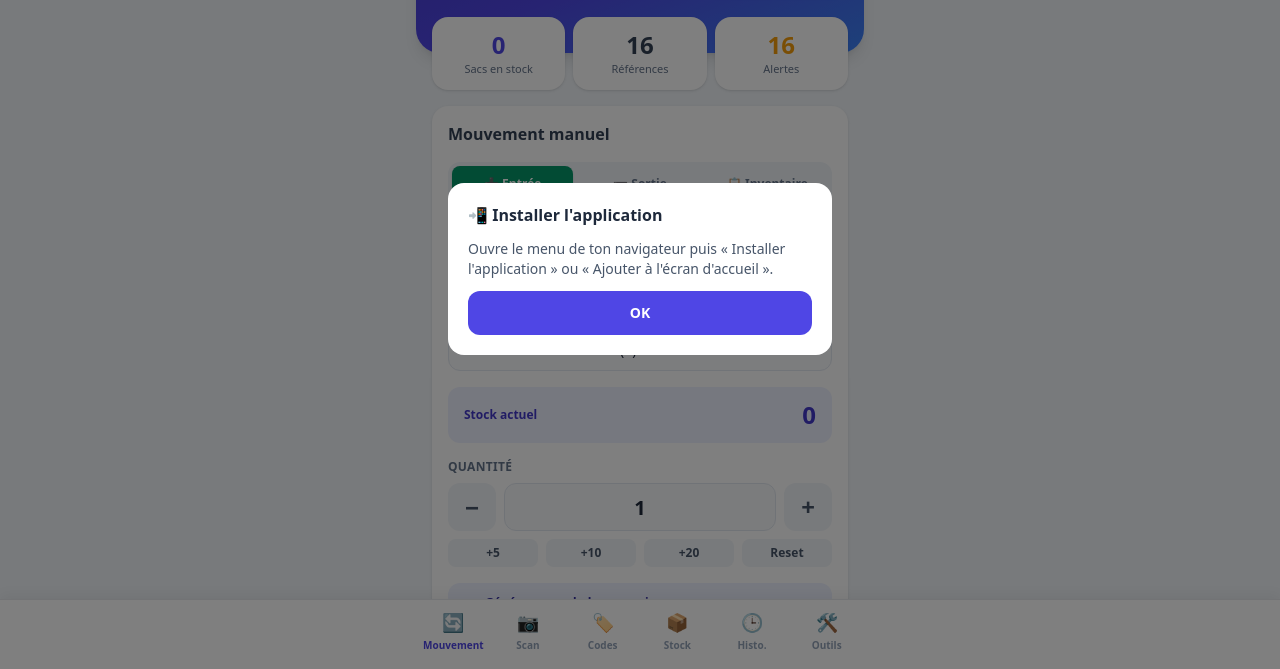
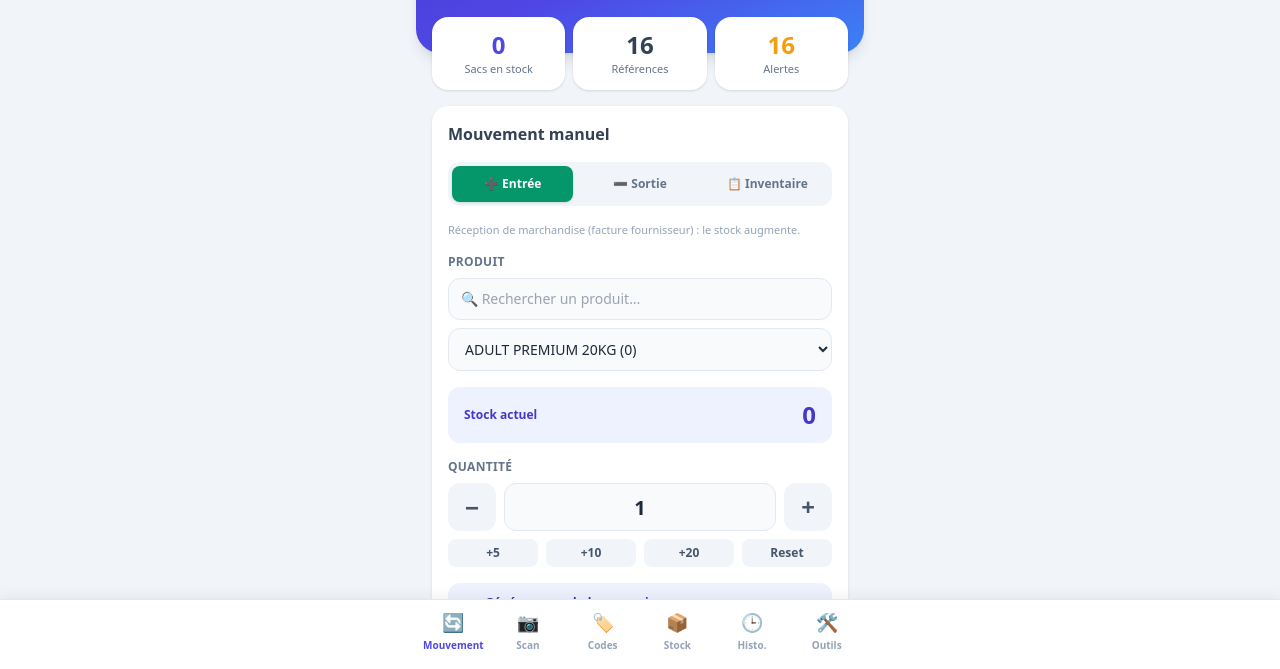
Before and after one commit to ckaeljessie-ship-it/stockcroque, a plain HTML site: page index.html in a window 1280 px wide. Both pictures are taken after a click on the button "📲 Télécharger l'app". Shown: the part 131-800 px from the top of the page. Drawn offline with nearby package versions, Linux system fonts and the light colour scheme.

Commit message:
Remove browser installation instructions and update toast
Removed installation instructions for various browsers and added a toast message for unsupported browsers.

```diff
--- a/index.html
+++ b/index.html
@@ -1498,19 +1498,7 @@
         window.addEventListener('appinstalled', () => { promptInstall = null; $('btn-install').classList.add('hidden'); toast("Application installée ✔"); });
         async function installerApp() {
             if (promptInstall) { promptInstall.prompt(); await promptInstall.userChoice; promptInstall = null; return; }
-            const ua = navigator.userAgent;
-            const ios = /iPhone|iPad|iPod/.test(ua) || (navigator.platform === 'MacIntel' && navigator.maxTouchPoints > 1);
-            const android = /Android/.test(ua);
-            const firefox = /Firefox|FxiOS/.test(ua);
-            let t = "Ouvre le menu de ton navigateur puis « Installer l'application » ou « Ajouter à l'écran d'accueil ».";
-            if (location.protocol === 'file:') t = "L'installation ne marche que depuis le site en ligne (https), pas depuis un fichier ouvert sur le téléphone.";
-            else if (ios) t = "Appuie sur le bouton Partager (carré avec une flèche), puis « Sur l'écran d'accueil ». Sur iPhone, ça marche dans Safari (et aussi dans Chrome/Firefox récents).";
-            else if (firefox && android) t = "Dans Firefox : menu ⋮ (en haut ou en bas à droite), puis « Installer ». Si tu ne le vois pas, choisis « Ajouter à l'écran d'accueil ».";
-            else if (firefox) t = "Firefox sur ordinateur ne sait pas installer les applis web. Ouvre ce site avec Chrome ou Edge (icône d'installation dans la barre d'adresse), ou utilise Firefox sur ton téléphone Android.";
-            else if (/SamsungBrowser/.test(ua)) t = "Dans Samsung Internet : menu ≡, puis « Ajouter la page à » → « Écran d'accueil ».";
-            else if (android) t = "Dans ton navigateur : menu ⋮ en haut à droite, puis « Installer l'application » ou « Ajouter à l'écran d'accueil ».";
-            $('install-txt').textContent = t;
-            $('modal-install').classList.remove('hidden');
+            toast("Installation directe impossible avec ce navigateur : ouvre ce site avec Chrome.", false);
         }
 
 
```
